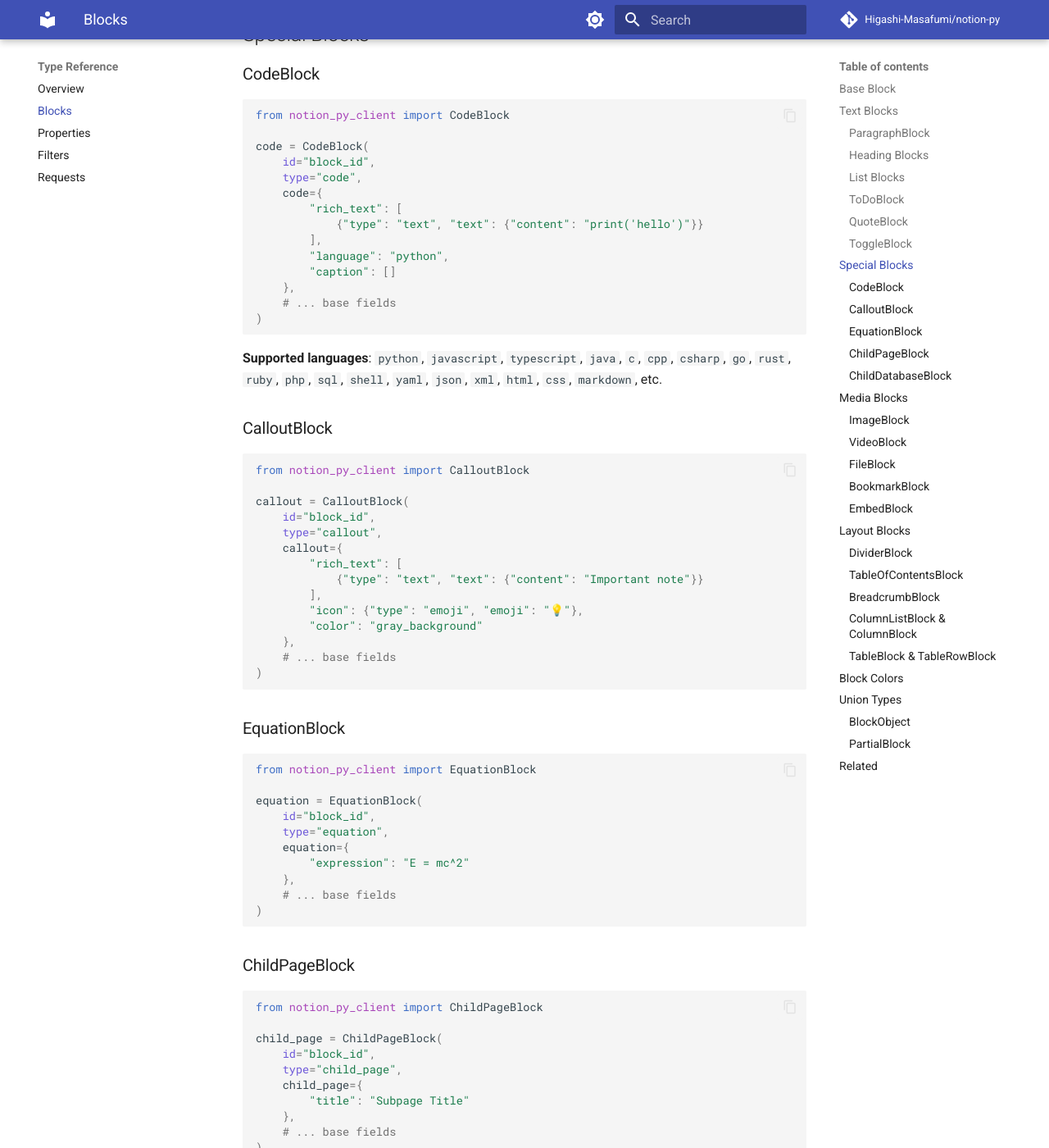
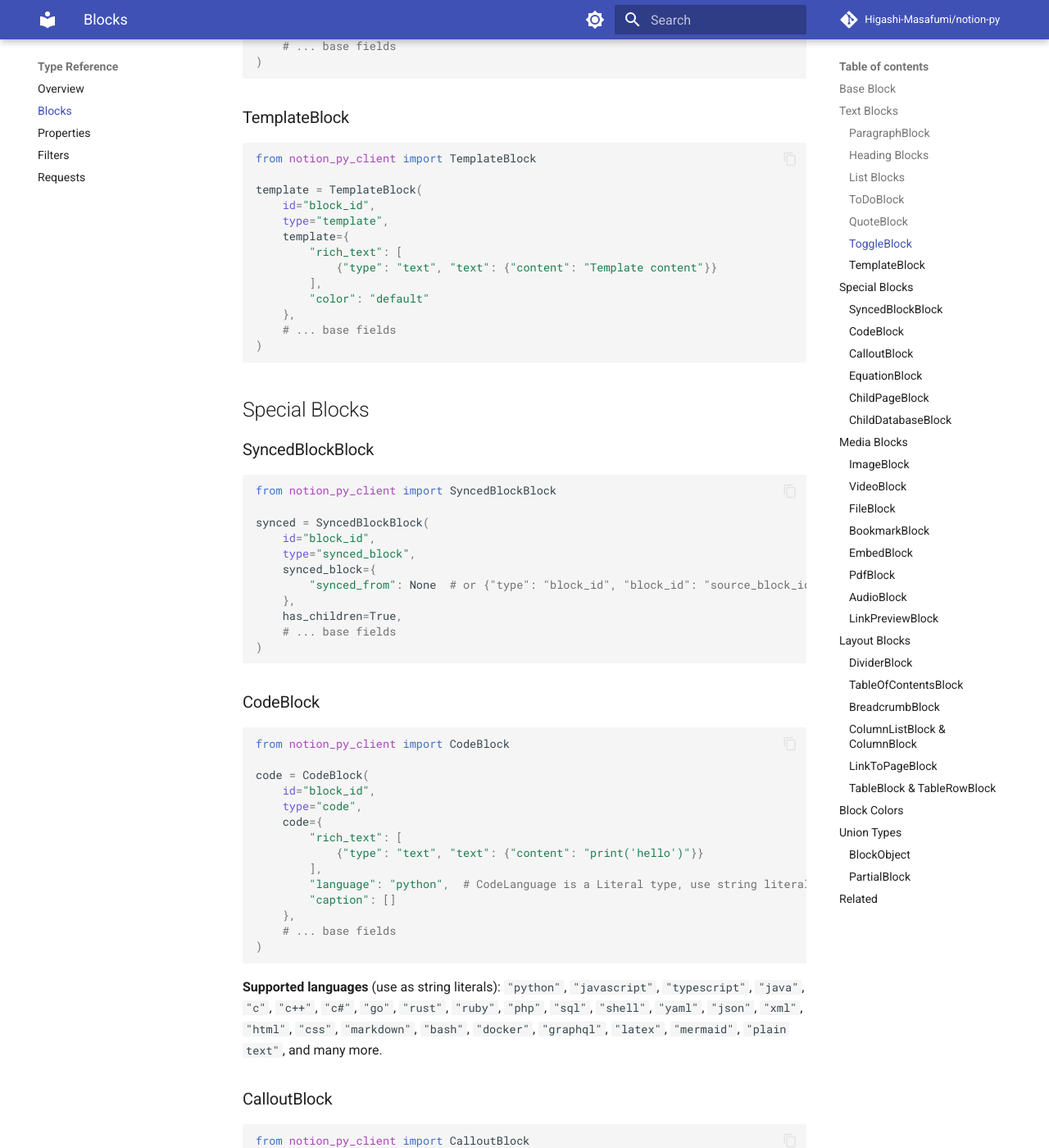
Before and after one commit to Higashi-Masafumi/notion-py, an MkDocs documentation site: the page built from docs/types/blocks.md, in a window 1280 px wide and 1400 px high, scrolled down 2865 px. Shown: the whole window at 82% size. Built offline with MkDocs 1.6.1 and Material for MkDocs 9.7.7, drawn with Linux system fonts in a browser that asks for light colours; comment, search, counter and statistics services are not loaded; some of the changed text lies outside the part shown.

Commit message:
chore: Bump version to 0.1.17 and update documentation for new block types and properties

````diff
--- a/docs/types/blocks.md
+++ b/docs/types/blocks.md
@@ -12,7 +12,7 @@
 class BaseBlockObject(BaseModel):
     object: Literal["block"] = "block"
     id: str
-    type: BlockType
+    type: BlockType  # BlockType is a Literal type (e.g., "paragraph", "heading_1", etc.)
     created_time: str
     created_by: PartialUser
     last_edited_time: str
@@ -20,7 +20,10 @@
     parent: NotionParent
     has_children: bool = False
     archived: bool = False
+    in_trash: bool = False
 ```
+
+> **Note**: `BlockType` and `ApiColor` are `Literal` types, not enums. Use string literals directly (e.g., `"paragraph"`, `"default"`) rather than attribute access (e.g., `BlockType.PARAGRAPH`, `ApiColor.DEFAULT`).
 
 ## Text Blocks
 
@@ -135,7 +138,41 @@
 )
 ```
 
+### TemplateBlock
+
+```python
+from notion_py_client import TemplateBlock
+
+template = TemplateBlock(
+    id="block_id",
+    type="template",
+    template={
+        "rich_text": [
+            {"type": "text", "text": {"content": "Template content"}}
+        ],
+        "color": "default"
+    },
+    # ... base fields
+)
+```
+
 ## Special Blocks
+
+### SyncedBlockBlock
+
+```python
+from notion_py_client import SyncedBlockBlock
+
+synced = SyncedBlockBlock(
+    id="block_id",
+    type="synced_block",
+    synced_block={
+        "synced_from": None  # or {"type": "block_id", "block_id": "source_block_id"}
+    },
+    has_children=True,
+    # ... base fields
+)
+```
 
 ### CodeBlock
 
@@ -149,14 +186,14 @@
         "rich_text": [
             {"type": "text", "text": {"content": "print('hello')"}}
         ],
-        "language": "python",
+        "language": "python",  # CodeLanguage is a Literal type, use string literals
         "caption": []
     },
     # ... base fields
 )
 ```
 
-**Supported languages**: `python`, `javascript`, `typescript`, `java`, `c`, `cpp`, `csharp`, `go`, `rust`, `ruby`, `php`, `sql`, `shell`, `yaml`, `json`, `xml`, `html`, `css`, `markdown`, etc.
+**Supported languages** (use as string literals): `"python"`, `"javascript"`, `"typescript"`, `"java"`, `"c"`, `"c++"`, `"c#"`, `"go"`, `"rust"`, `"ruby"`, `"php"`, `"sql"`, `"shell"`, `"yaml"`, `"json"`, `"xml"`, `"html"`, `"css"`, `"markdown"`, `"bash"`, `"docker"`, `"graphql"`, `"latex"`, `"mermaid"`, `"plain text"`, and many more.
 
 ### CalloutBlock
 
@@ -300,7 +338,57 @@
     id="block_id",
     type="embed",
     embed={
-        "url": "https://example.com/embed"
+        "url": "https://example.com/embed",
+        "caption": []
+    },
+    # ... base fields
+)
+```
+
+### PdfBlock
+
+```python
+from notion_py_client import PdfBlock
+
+pdf = PdfBlock(
+    id="block_id",
+    type="pdf",
+    pdf={
+        "type": "external",
+        "external": {"url": "https://example.com/document.pdf"},
+        "caption": []
+    },
+    # ... base fields
+)
+```
+
+### AudioBlock
+
+```python
+from notion_py_client import AudioBlock
+
+audio = AudioBlock(
+    id="block_id",
+    type="audio",
+    audio={
+        "type": "external",
+        "external": {"url": "https://example.com/audio.mp3"},
+        "caption": []
+    },
+    # ... base fields
+)
+```
+
+### LinkPreviewBlock
+
+```python
+from notion_py_client import LinkPreviewBlock
+
+link_preview = LinkPreviewBlock(
+    id="block_id",
+    type="link_preview",
+    link_preview={
+        "url": "https://example.com"
     },
     # ... base fields
 )
@@ -365,8 +453,26 @@
 column = ColumnBlock(
     id="block_id",
     type="column",
-    column={},
+    column={
+        "width_ratio": 0.5  # Optional: width ratio (0-1)
+    },
     parent={"type": "block_id", "block_id": "column_list_id"},
+    # ... base fields
+)
+```
+
+### LinkToPageBlock
+
+```python
+from notion_py_client import LinkToPageBlock
+
+link_to_page = LinkToPageBlock(
+    id="block_id",
+    type="link_to_page",
+    link_to_page={
+        "type": "page_id",  # or "database_id", "comment_id"
+        "page_id": "page_abc123"
+    },
     # ... base fields
 )
 ```
@@ -404,34 +510,47 @@
 
 ## Block Colors
 
-Available colors for text blocks:
+Available colors for text blocks. `ApiColor` is a `Literal` type, so use string literals directly:
 
 ```python
 from notion_py_client.blocks.base import ApiColor
 
-# Text colors
-ApiColor.DEFAULT
-ApiColor.GRAY
-ApiColor.BROWN
-ApiColor.ORANGE
-ApiColor.YELLOW
-ApiColor.GREEN
-ApiColor.BLUE
-ApiColor.PURPLE
-ApiColor.PINK
-ApiColor.RED
+# Text colors (use as string literals)
+"default"
+"gray"
+"brown"
+"orange"
+"yellow"
+"green"
+"blue"
+"purple"
+"pink"
+"red"
 
-# Background colors
-ApiColor.DEFAULT_BACKGROUND
-ApiColor.GRAY_BACKGROUND
-ApiColor.BROWN_BACKGROUND
-ApiColor.ORANGE_BACKGROUND
-ApiColor.YELLOW_BACKGROUND
-ApiColor.GREEN_BACKGROUND
-ApiColor.BLUE_BACKGROUND
-ApiColor.PURPLE_BACKGROUND
-ApiColor.PINK_BACKGROUND
-ApiColor.RED_BACKGROUND
+# Background colors (use as string literals)
+"default_background"
+"gray_background"
+"brown_background"
+"orange_background"
+"yellow_background"
+"green_background"
+"blue_background"
+"purple_background"
+"pink_background"
+"red_background"
+
+# Example usage
+from notion_py_client import ParagraphBlock
+
+block = ParagraphBlock(
+    id="block_id",
+    type="paragraph",
+    paragraph={
+        "rich_text": [{"type": "text", "text": {"content": "Text"}}],
+        "color": "blue"  # Use string literal, not ApiColor.BLUE
+    },
+    # ... base fields
+)
 ```
 
 ## Union Types
--- a/pyproject.toml
+++ b/pyproject.toml
@@ -1,6 +1,6 @@
 [project]
 name = "notion-py-client"
-version = "0.1.16"
+version = "0.1.17"
 description = "A Python client for Notion API"
 readme = "README.md"
 requires-python = ">=3.10"
````
Also changed, not shown: other parts of docs/types/blocks.md (+2 -1 lines), docs/api/blocks.md (+67 -5 lines).
